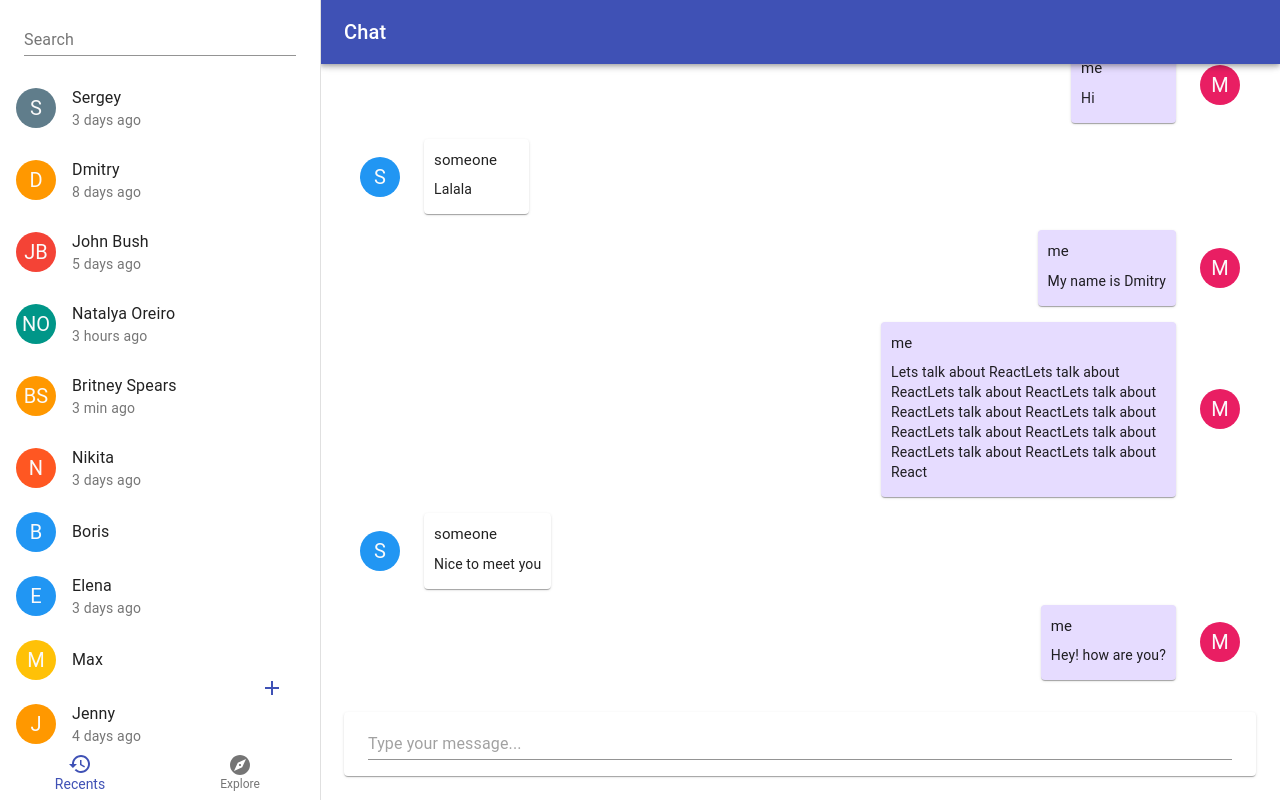
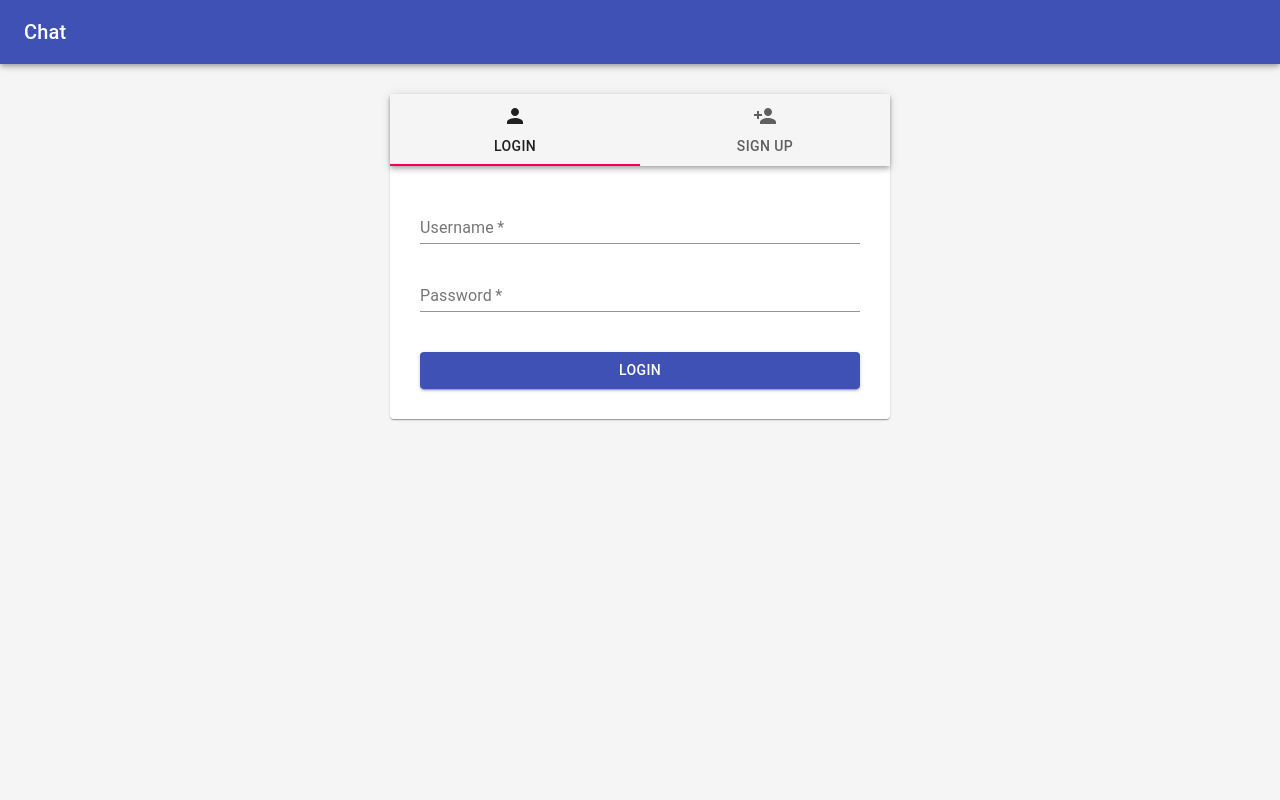
Before and after one commit to dmbudkov/chat, a React (Create React App) app: page /welcome in a window 1280 px wide. Built offline with nearby package versions, Linux system fonts and the light colour scheme.

Commit message:
Created forms

```diff
--- a/package.json
+++ b/package.json
@@ -11,6 +11,7 @@
     "clsx": "^1.1.0",
     "react": "^16.12.0",
     "react-dom": "^16.12.0",
+    "react-router-dom": "^5.1.2",
     "react-scripts": "3.3.1",
     "typeface-roboto": "0.0.75"
   },
--- a/src/components/App.js
+++ b/src/components/App.js
@@ -1,29 +1,24 @@
 import React from 'react';
-import { withStyles } from '@material-ui/core/styles';
-import { chats, messages } from '../mock-data';
-import SideBar from "./SideBar";
-import ChatHeader from "./ChatHeader";
-import Chat from "./Chat";
-
-const styles = () => ({
-  root: {
-    display: 'flex',
-  }
-});
+import { BrowserRouter as Router, Switch, Route, Redirect } from "react-router-dom";
+import ChatPage from "./ChatPage";
+import WelcomePage from "./WelcomePage";
 
 
-class App extends React.Component {
-  render() {
-    const { classes } = this.props;
+const App = () => {
+  return (
+    <Router>
+      <Switch>
+        <Route path="/chat" exact>
+          <ChatPage />
+        </Route>
+        <Route path="/welcome" exact>
+          <WelcomePage />
+        </Route>
+        <Redirect to="/welcome" />
+      </Switch>
+    </Router>
+  )
+};
 
-    return (
-      <div className={classes.root}>
-        <ChatHeader />
-        <SideBar chats={chats} />
-        <Chat messages={messages} />
-      </div>
-    );
-  }
-}
 
-export default withStyles(styles)(App);
+export default App;
--- a/src/components/AvatarPerson.js
+++ b/src/components/AvatarPerson.js
@@ -7,7 +7,7 @@ import getColor from "../utils/color-from";
 export default function AvatarPerson({ sender }) {
   return (
     <Avatar style={{ background: getColor(sender) }}>
-      {titleInitials(sender)}
+      { titleInitials(sender) }
     </Avatar>
   )
 }
--- a/src/components/ChatHeader.js
+++ b/src/components/ChatHeader.js
@@ -1,20 +1,16 @@
 import React from "react";
-import { withStyles } from "@material-ui/core";
 import Toolbar from "@material-ui/core/Toolbar";
 import Typography from "@material-ui/core/Typography";
 import AppBar from "@material-ui/core/AppBar";
 
 
-const styles = {
-  appBar: {
-    width: `calc(100% - 320px)`,
-    marginLeft: 320,
-  }
-};
-
-function ChatHeader({ classes, title="Chat" }) {
+function ChatHeader({ classes, title="Chat", marginLeft = 320 }) {
   return (
-    <AppBar position="fixed" className={classes.appBar}>
+    <AppBar position="fixed"
+            style={{
+              width: `calc(100% - ${marginLeft}px)`,
+              marginLeft
+            }}>
       <Toolbar>
         <Typography variant="h6" noWrap>{title}</Typography>
       </Toolbar>
@@ -22,4 +18,4 @@ function ChatHeader({ classes, title="Chat" }) {
   );
 }
 
-export default withStyles(styles)(ChatHeader);
+export default ChatHeader;
--- /dev/null
+++ b/src/components/ChatPage.js
@@ -0,0 +1,30 @@
+import React from 'react';
+import { withStyles } from "@material-ui/core";
+import { chats, messages } from '../mock-data';
+import SideBar from "./SideBar";
+import ChatHeader from "./ChatHeader";
+import Chat from "./Chat";
+
+
+const styles = () => ({
+  root: {
+    display: 'flex',
+  }
+});
+
+
+class ChatPage extends React.Component {
+  render() {
+    const { classes } = this.props;
+
+    return (
+      <div className={classes.root}>
+        <ChatHeader />
+        <SideBar chats={chats} />
+        <Chat messages={messages} />
+      </div>
+    );
+  }
+}
+
+export default withStyles(styles)(ChatPage);
--- /dev/null
+++ b/src/components/LoginForm.js
@@ -0,0 +1,92 @@
+import React from "react";
+import { withStyles } from "@material-ui/core";
+import TextField from '@material-ui/core/TextField';
+import Button from '@material-ui/core/Button';
+
+const styles = () => ({
+  form: {
+    padding: 30,
+  },
+  input: {
+    display: 'block',
+    marginBottom: 20
+  },
+  button: {
+    marginTop: 20,
+  }
+});
+
+class LoginForm extends React.Component {
+
+  state = {
+    username: {
+      value: '',
+      valid: true
+    },
+    password: {
+      value: '',
+      valid: true
+    }
+  };
+
+  handleChangeValue = (event) => {
+    event.persist();
+    this.setState((prevState) => ({
+      [event.target.name]: {
+        ...prevState[event.target.name],
+        value: event.target.value
+      }
+    }));
+  };
+
+  handleSubmit = (event) => {
+    event.preventDefault();
+
+    const { username, password } = this.state;
+    console.log(username.value, password.value);
+  };
+
+  render() {
+    const { classes } = this.props;
+    const { username, password } = this.state;
+
+    return (
+      <form
+        className={ classes.form }
+        onSubmit={this.handleSubmit}
+        autoComplete="off">
+
+        <TextField required
+                   fullWidth
+                   className={classes.input}
+                   label="Username"
+                   placeholder="Type your name..."
+                   name="username"
+                   onChange={this.handleChangeValue}
+                   value={username.value}
+                   error={!username.valid}
+        />
+        <TextField required
+                   type="password"
+                   fullWidth
+                   className={classes.input}
+                   label="Password"
+                   placeholder="Type your password..."
+                   name="password"
+                   onChange={this.handleChangeValue}
+                   value={password.value}
+                   error={!password.valid}
+        />
+        <Button className={classes.button}
+                fullWidth
+                variant="contained"
+                color="primary"
+                type="submit"
+        >Login</Button>
+      </form>
+    )
+  }
+}
+
+
+export default withStyles(styles)(LoginForm);
--- /dev/null
+++ b/src/components/SignupForm.js
@@ -0,0 +1,119 @@
+import React from "react";
+import { withStyles } from "@material-ui/core";
+import TextField from '@material-ui/core/TextField';
+import Button from '@material-ui/core/Button';
+
+const styles = () => ({
+  form: {
+    padding: 30,
+  },
+  input: {
+    display: 'block',
+    marginBottom: 20
+  },
+  button: {
+    marginTop: 20,
+  }
+});
+
+class SignupForm extends React.Component {
+
+  state = {
+    username: {
+      value: '',
+      valid: true
+    },
+    password: {
+      value: '',
+      valid: true
+    },
+    passwordRepeat: {
+      value: '',
+      valid: true
+    }
+  };
+
+  handleChangeValue = (event) => {
+    event.persist();
+    this.setState((prevState) => ({
+      [event.target.name]: {
+        ...prevState[event.target.name],
+        value: event.target.value
+      }
+    }));
+  };
+
+  handleSubmit = (event) => {
+    event.preventDefault();
+    const { username, password, passwordRepeat } = this.state;
+
+    if (password.value !== passwordRepeat.value) {
+      this.setState((prevState) => ({
+        passwordRepeat: {
+          ...prevState.passwordRepeat,
+          valid: false
+        }
+      }));
+      return;
+    }
+
+
+    console.log(username.value, password.value);
+  };
+
+  render() {
+    const { classes } = this.props;
+    const { username, password, passwordRepeat } = this.state;
+
+    return (
+      <form
+        className={ classes.form }
+        onSubmit={this.handleSubmit}
+        autoComplete="off">
+
+        <TextField required
+                   type="text"
+                   fullWidth
+                   className={classes.input}
+                   label="Username"
+                   placeholder="Type your name..."
+                   name="username"
+                   onChange={this.handleChangeValue}
+                   value={username.value}
+                   error={!username.valid}
+        />
+        <TextField required
+                   type="password"
+                   fullWidth
+                   className={classes.input}
+                   label="Password"
+                   placeholder="Type your password..."
+                   name="password"
+                   onChange={this.handleChangeValue}
+                   value={password.value}
+                   error={!password.valid}
+        />
+        <TextField required
+                   type="password"
+                   fullWidth
+                   className={classes.input}
+                   label="Repeat password"
+                   placeholder="Type your password again..."
+                   name="passwordRepeat"
+                   onChange={this.handleChangeValue}
+                   value={passwordRepeat.value}
+                   error={!passwordRepeat.valid}
+        />
+        <Button className={classes.button}
+                fullWidth
+                variant="contained"
+                color="primary"
+                type="submit"
+        >Sign Up</Button>
+      </form>
+    )
+  }
+}
+
+
+export default withStyles(styles)(SignupForm);
--- /dev/null
+++ b/src/components/WelcomePage.js
@@ -0,0 +1,53 @@
+import React from 'react';
+import { withStyles } from "@material-ui/core";
+import AppBar from '@material-ui/core/AppBar';
+import Tabs from '@material-ui/core/Tabs';
+import Tab from '@material-ui/core/Tab';
+import PersonAddIcon from '@material-ui/icons/PersonAdd';
+import PersonIcon from '@material-ui/icons/Person';
+import ChatHeader from "./ChatHeader";
+import LoginForm from "./LoginForm";
+import SignupForm from "./SignupForm";
+import Toolbar from "@material-ui/core/Toolbar";
+import Paper from "@material-ui/core/Paper";
+
+const styles = () => ({
+  root: {
+    height: '100vh',
+    backgroundColor: "#f5f5f5"
+  },
+  paper: {
+    width: 500,
+    margin: '30px auto'
+  }
+});
+
+function WelcomePage({ classes }) {
+  const [activeTabValue, setTabValue] = React.useState(0);
+
+  const handleChangeActiveTab = (event, newValue) => {
+    setTabValue(newValue);
+  };
+
+  return (
+    <div className={classes.root}>
+      <ChatHeader marginLeft={0} />
+      <Toolbar />
+
+      <Paper elevation={1} className={classes.paper}>
+        <AppBar position="static" color="default">
+          <Tabs value={activeTabValue}
+                variant="fullWidth"
+                onChange={handleChangeActiveTab}>
+            <Tab label="Login" icon={<PersonIcon />} />
+            <Tab label="Sign up" icon={<PersonAddIcon />} />
+          </Tabs>
+        </AppBar>
+        { activeTabValue === 0 && <LoginForm /> }
+        { activeTabValue === 1 && <SignupForm /> }
+      </Paper>
+    </div>
+  );
+}
+
+export default withStyles(styles)(WelcomePage);
```
Also changed, not shown: 1 other file (tests, documents, lock files or other folders).
